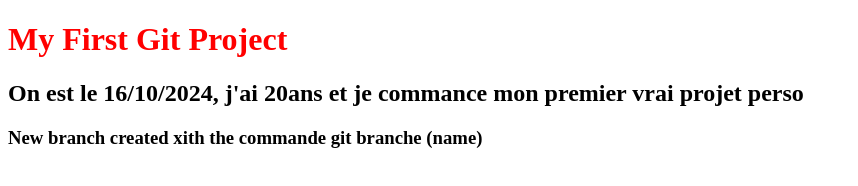
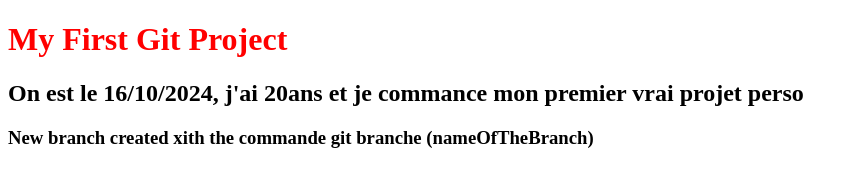
Before and after one commit to OthmaneRX/MyFirstProject, a plain HTML site: page index.html in a window 1280 px wide. Shown: the whole page, without its empty margins (0-858 px from the left). Drawn offline with Linux system fonts and the light colour scheme.

Commit message:
modifying the third ligne of the html file

```diff
--- a/index.html
+++ b/index.html
@@ -7,6 +7,6 @@
 <body>
    <h1>My First Git Project</h1>
    <h2>On est le 16/10/2024, j'ai 20ans et je commance mon premier vrai projet perso</h2>
-   <h3>New branch created xith the commande git branche (name)</h3>
+   <h3>New branch created xith the commande git branche (nameOfTheBranch)</h3>
 </body>
 </html>
```
